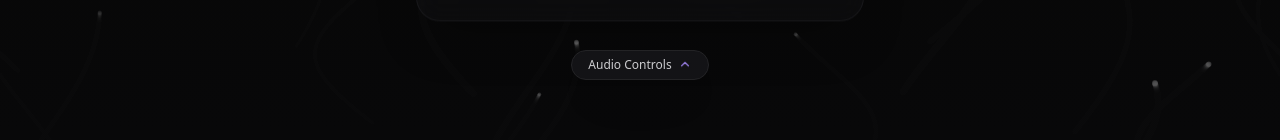
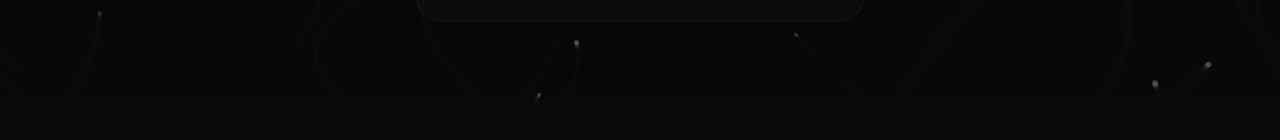
Before and after one commit to 18Mori/V1-Audio-Visualizer, a Next.js app: page / in a window 1280 px wide. Shown: the part 551-691 px from the top of the page. Built offline with nearby package versions, Linux system fonts and the light colour scheme.

Commit message:
feat: clarify comments for desktop and mobile interactions in AudioVisualizerStudio

```diff
--- a/src/components/ui/AudioVisualizerStudio.tsx
+++ b/src/components/ui/AudioVisualizerStudio.tsx
@@ -29,7 +29,7 @@ export const AudioVisualizerStudio: React.FC = () => {
     smoothingTimeConstant: 0.85,
   });
 
-  // When music starts playing, auto-unpin so panel tucks away cleanly
+  // When music starts playing, auto-unpin so panel tucks away cleanly on desktop
   useEffect(() => {
     if (isPlaying && activeSource !== 'idle') {
       const timer = setTimeout(() => {
@@ -111,10 +111,10 @@ export const AudioVisualizerStudio: React.FC = () => {
         onMouseEnter={() => setIsHovered(true)}
         onMouseLeave={() => setIsHovered(false)}
       >
-        {/* Floating Arrow Notch (Always interactive at the bottom edge) */}
+        {/* Floating Arrow Notch (Visible ONLY on Mobile / Touch screens) */}
         <button
           onClick={() => setIsPinnedOpen((prev) => !prev)}
-          className={`pointer-events-auto mb-2 flex items-center gap-1.5 px-4 py-1.5 rounded-full bg-zinc-900/90 backdrop-blur-xl border border-zinc-800 text-zinc-200 hover:text-white text-xs font-medium shadow-2xl transition-all duration-500 ease-out hover:scale-105 group cursor-pointer ${
+          className={`pointer-events-auto mb-2 flex sm:hidden items-center gap-1.5 px-4 py-1.5 rounded-full bg-zinc-900/90 backdrop-blur-xl border border-zinc-800 text-zinc-200 hover:text-white text-xs font-medium shadow-2xl transition-all duration-500 ease-out hover:scale-105 group cursor-pointer ${
             showPanel ? 'translate-y-0 opacity-100' : 'translate-y-2 opacity-90'
           }`}
           title={isPinnedOpen ? 'Hide Controls' : 'Show Controls'}
@@ -127,7 +127,7 @@ export const AudioVisualizerStudio: React.FC = () => {
           )}
         </button>
 
-        {/* Sliding Control Panel Drawer */}
+        {/* Sliding Control Panel Drawer (Reveals on bottom hover for Desktop, or notch click on Mobile) */}
         <div
           className={`w-full max-w-4xl transition-all duration-500 ease-out transform pointer-events-auto ${
             showPanel
```
